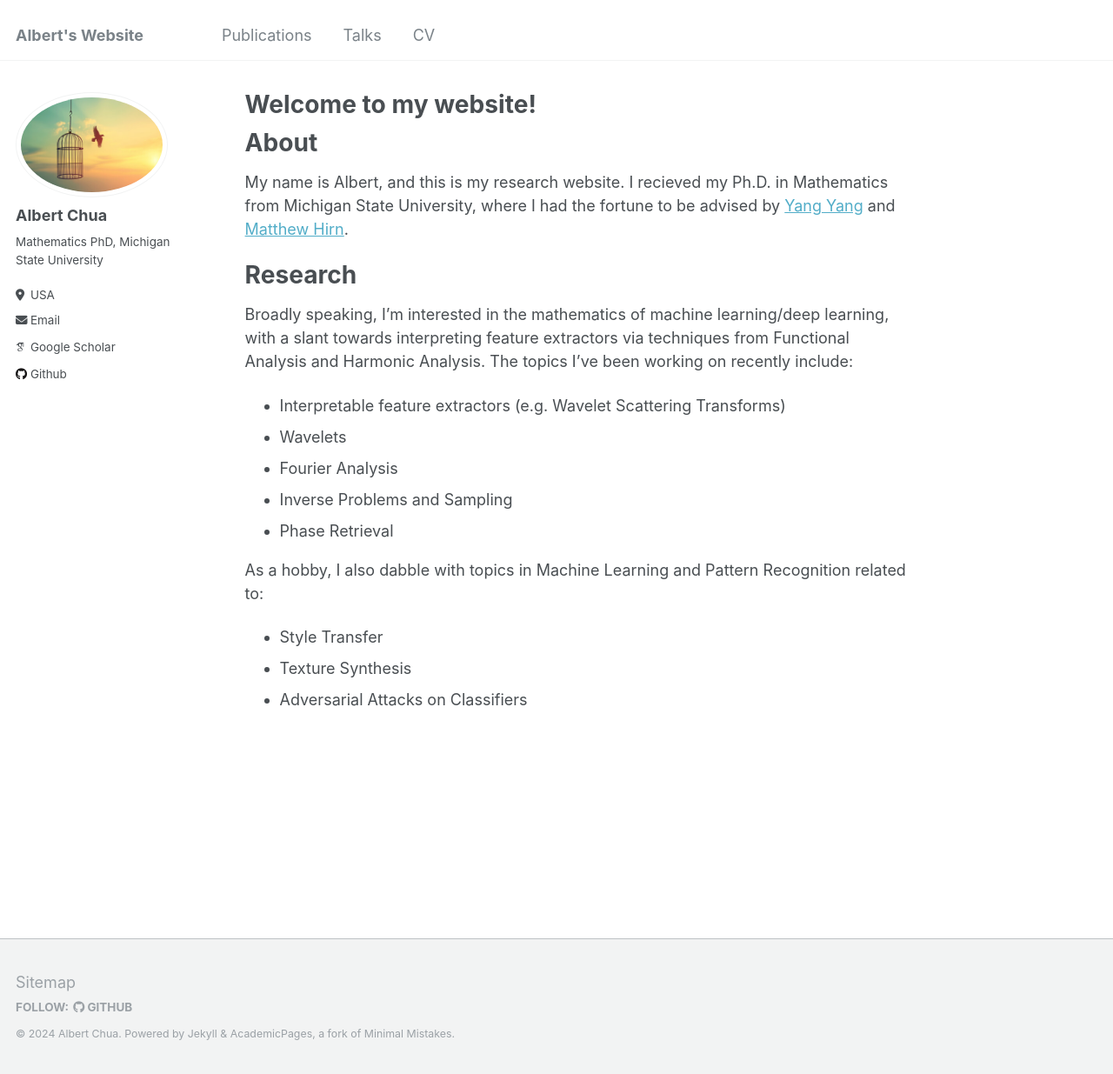
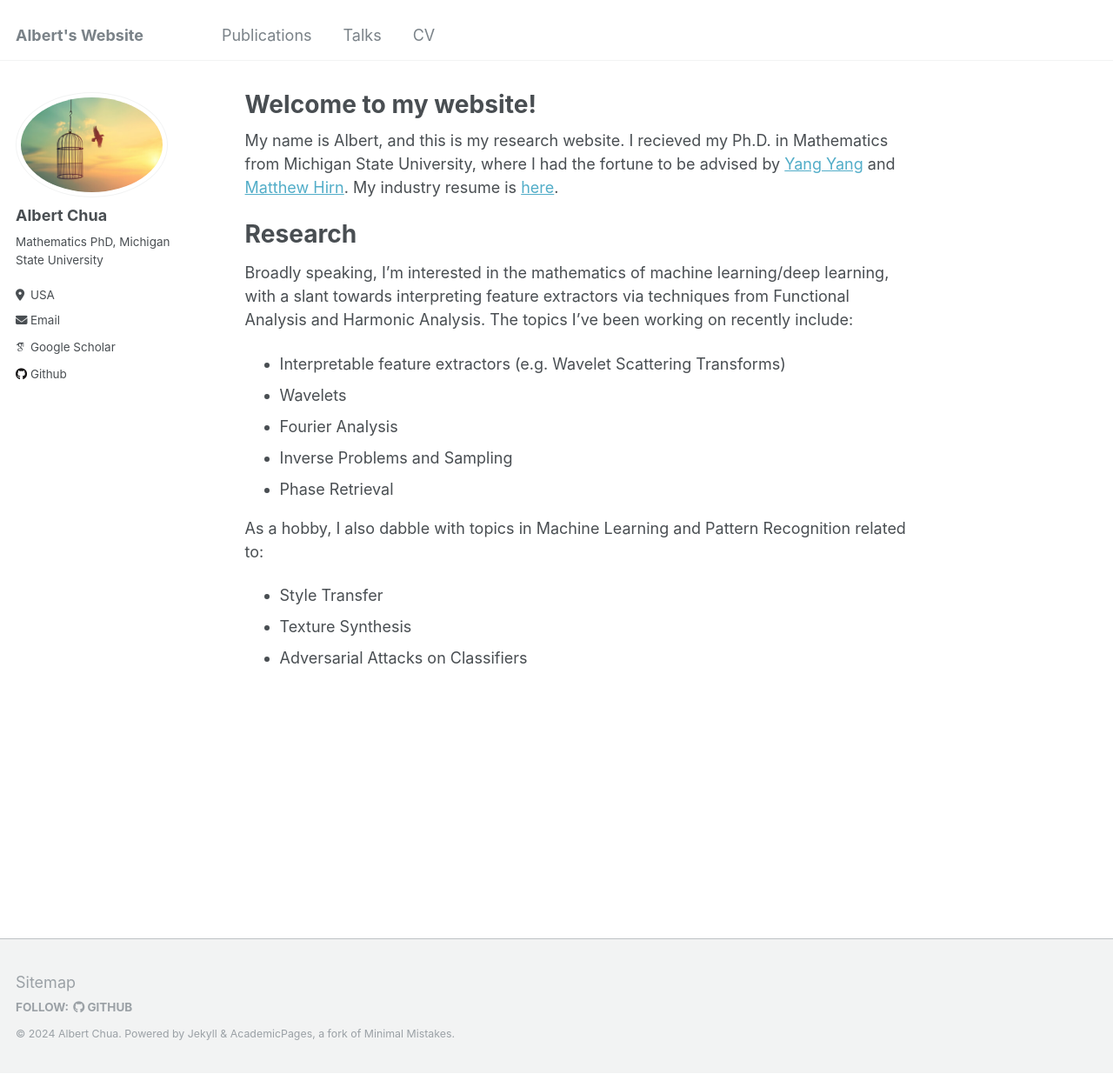
Before and after one commit to alchua1996/alchua1996.github.io, a Jekyll site: the page built from _pages/about.md, in a window 1280 px wide and 1235 px high. Shown: the whole window at 87% size. Built offline with Jekyll 4.4.1, drawn with Linux system fonts in a browser that asks for light colours; some web fonts are replaced.

Commit message:
Update about.md

```diff
--- a/_pages/about.md
+++ b/_pages/about.md
@@ -6,10 +6,7 @@ redirect_from:
   - /about/
   - /about.html
 ---
-
-About
-======
-My name is Albert, and this is my research website. I recieved my Ph.D. in Mathematics from Michigan State University, where I had the fortune to be advised by [Yang Yang](https://sites.google.com/view/dr-yang-yang/home) and [Matthew Hirn](https://matthewhirn.com).
+My name is Albert, and this is my research website. I recieved my Ph.D. in Mathematics from Michigan State University, where I had the fortune to be advised by [Yang Yang](https://sites.google.com/view/dr-yang-yang/home) and [Matthew Hirn](https://matthewhirn.com). My industry resume is [here](https://alchua1996.github.io/files/Albert_Chua_Resume.pdf?raw=True).
 
 Research
 ======
```
